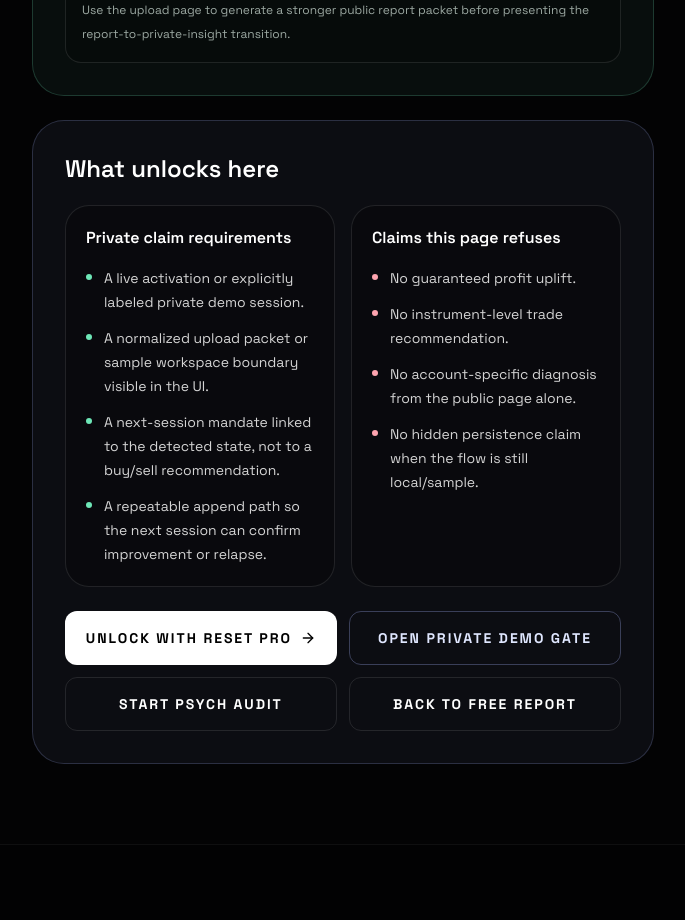
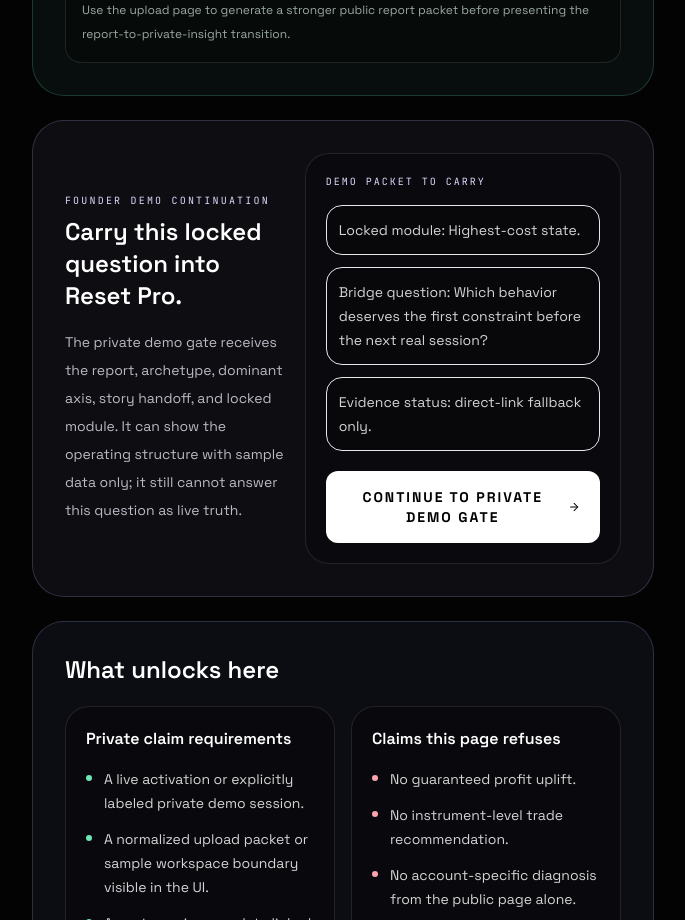
Before and after one commit to juninhogaucho/shibuya-analytics, a React (Vite) app: page /insight/1 in a window 1280 px wide. Shown: the part 1940-2860 px from the top of the page, without its empty margins (578-1263 px from the left). Built offline with nearby package versions, Linux system fonts and the light colour scheme; no server answers.

Commit message:
Add locked insight demo continuation

```diff
--- a/src/pages/marketing/LockedInsightPage.tsx
+++ b/src/pages/marketing/LockedInsightPage.tsx
@@ -199,6 +199,46 @@ export default function LockedInsightPage() {
             </p>
           </article>
 
+          <article className="rounded-[2rem] border border-violet-300/20 bg-violet-300/[0.06] p-5 md:p-8">
+            <div className="grid gap-5 lg:grid-cols-[0.82fr_1.18fr] lg:items-center">
+              <div>
+                <p className="font-mono text-[10px] uppercase tracking-[0.22em] text-violet-200">
+                  Founder demo continuation
+                </p>
+                <h2 className="mt-2 text-2xl font-semibold text-white">
+                  Carry this locked question into Reset Pro.
+                </h2>
+                <p className="mt-4 text-sm leading-7 text-violet-50/75">
+                  The private demo gate receives the report, archetype, dominant axis, story handoff, and locked module.
+                  It can show the operating structure with sample data only; it still cannot answer this question as live truth.
+                </p>
+              </div>
+              <div className="rounded-3xl border border-white/10 bg-black/25 p-5">
+                <p className="font-mono text-[10px] uppercase tracking-[0.2em] text-violet-200">
+                  Demo packet to carry
+                </p>
+                <div className="mt-4 grid gap-3 text-sm leading-6 text-neutral-300">
+                  {[
+                    `Locked module: ${lockedSection.title}.`,
+                    `Bridge question: ${report.resetProBridge.decisionQuestion}`,
+                    `Evidence status: ${reportSession?.evidenceLabel ?? 'direct-link fallback only'}.`,
+                  ].map((item) => (
+                    <div key={item} className="rounded-2xl border border-white/8 bg-black/25 p-3">
+                      {item}
+                    </div>
+                  ))}
+                </div>
+                <Link
+                  to={privateDemoPath}
+                  className="mt-5 inline-flex w-full items-center justify-center gap-2 rounded-xl bg-white px-5 py-4 text-center text-sm font-black uppercase tracking-[0.14em] text-black transition hover:bg-indigo-200"
+                >
+                  Continue To Private Demo Gate
+                  <ArrowRight className="h-4 w-4" />
+                </Link>
+              </div>
+            </div>
+          </article>
+
           <article className="rounded-[2rem] border border-indigo-300/20 bg-indigo-300/[0.06] p-5 md:p-8">
             <h2 className="text-2xl font-semibold text-white">What unlocks here</h2>
             <div className="mt-5 grid gap-4 lg:grid-cols-2">
```
Also changed, not shown: 1 other file (tests, documents, lock files or other folders).
